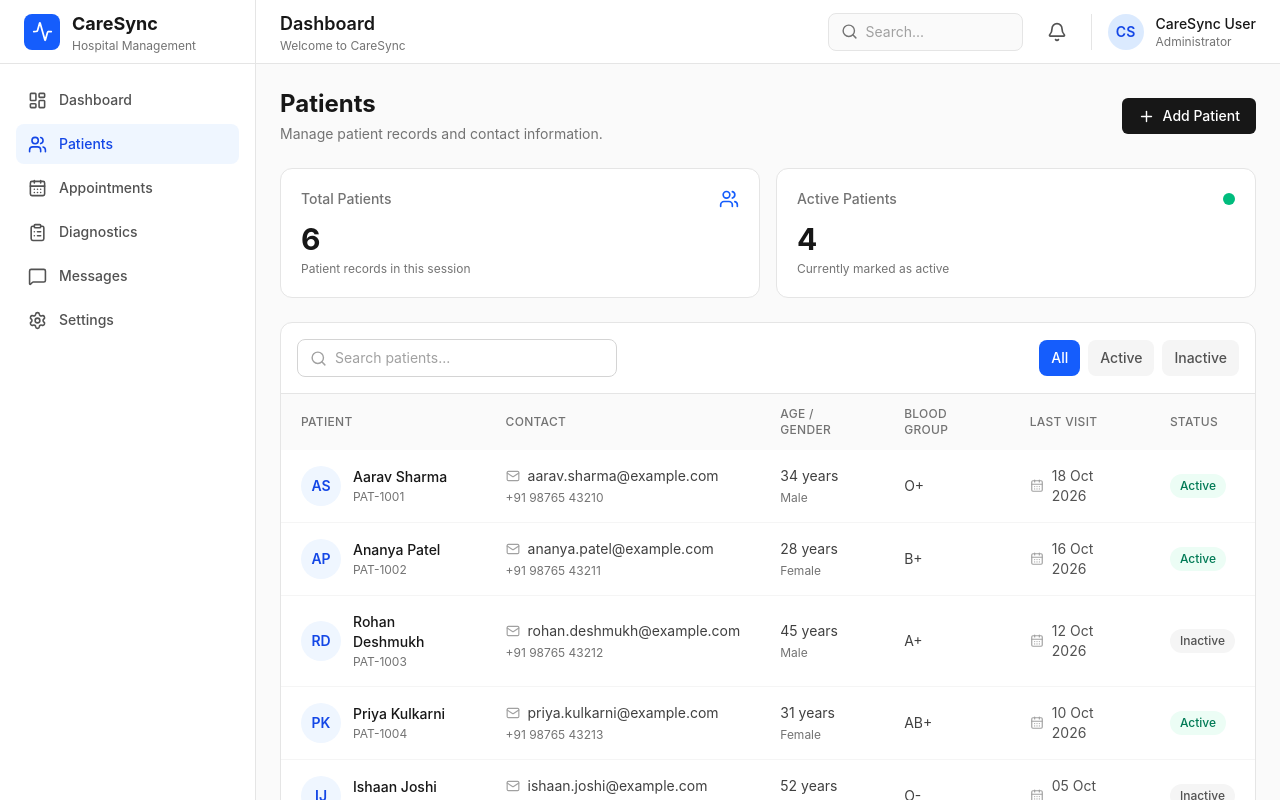
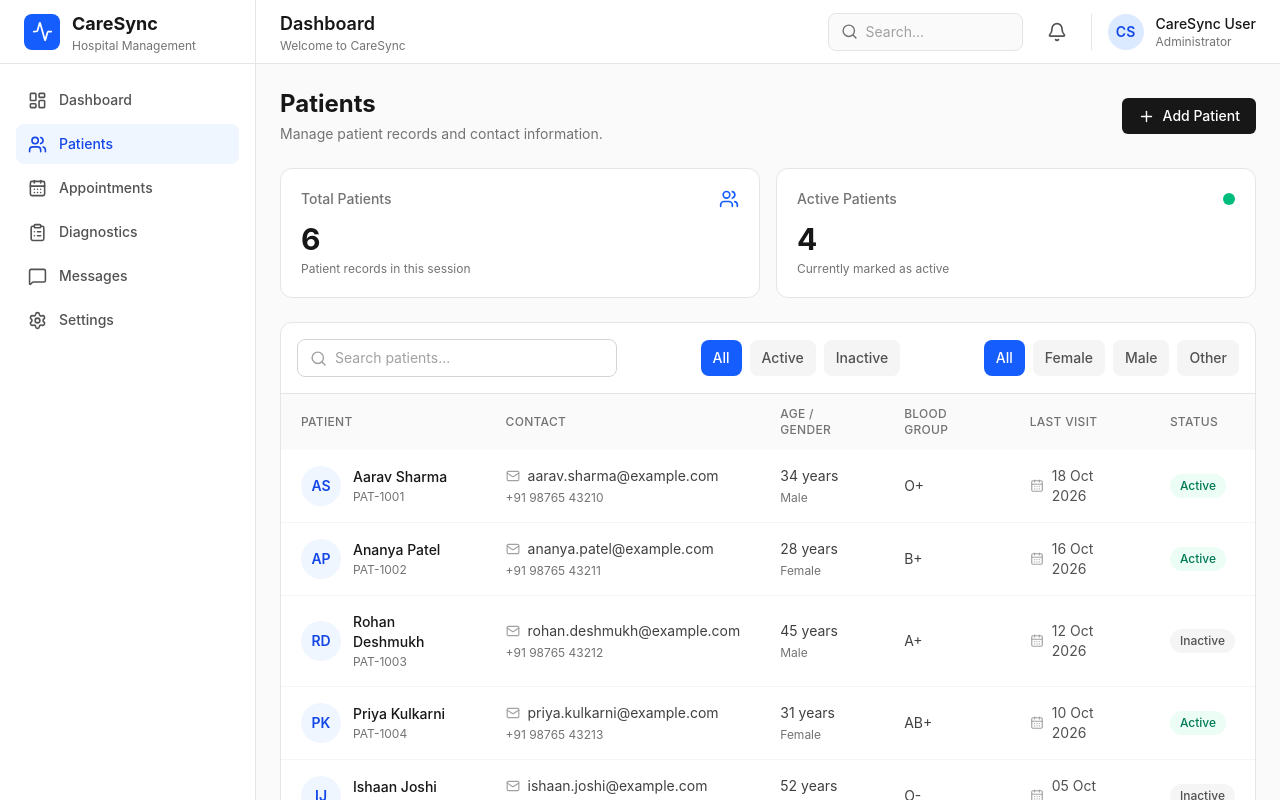
Before and after one commit to Labhadepriya/caresync, a React (Vite) app in the folder frontend/: page /patients in a window 1280 px wide. Shown: the top 800 px of the page. Built offline with nearby package versions, Linux system fonts and the light colour scheme.

Commit message:
feat: improve patient search and filters

```diff
--- a/frontend/src/pages/PatientsPage.tsx
+++ b/frontend/src/pages/PatientsPage.tsx
@@ -5,6 +5,7 @@
 import type { Patient, PatientStatus } from "@/data/mockPatients";
 
 type StatusFilter = "All" | PatientStatus;
+type GenderFilter = "All" | Patient["gender"];
 
 interface PatientForm {
   name: string;
@@ -28,6 +29,7 @@
   const [patients, setPatients] = useState<Patient[]>(mockPatients);
   const [search, setSearch] = useState("");
   const [statusFilter, setStatusFilter] = useState<StatusFilter>("All");
+  const [genderFilter, setGenderFilter] = useState<GenderFilter>("All");
   const [showForm, setShowForm] = useState(false);
   const [form, setForm] = useState<PatientForm>(emptyForm);
 
@@ -44,14 +46,19 @@
         patient.name,
         patient.email,
         patient.phone,
+        patient.bloodGroup,
+        patient.gender,
       ].some((value) => value.toLowerCase().includes(query));
 
       const matchesStatus =
         statusFilter === "All" || patient.status === statusFilter;
 
-      return matchesSearch && matchesStatus;
+      const matchesGender =
+        genderFilter === "All" || patient.gender === genderFilter;
+
+      return matchesSearch && matchesStatus && matchesGender;
     });
-  }, [patients, search, statusFilter]);
+  }, [patients, search, statusFilter, genderFilter]);
 
   function handleAddPatient(event: React.FormEvent<HTMLFormElement>) {
     event.preventDefault();
@@ -71,6 +78,7 @@
     setPatients((current) => [newPatient, ...current]);
     setSearch("");
     setStatusFilter("All");
+    setGenderFilter("All");
     setForm(emptyForm);
     setShowForm(false);
   }
@@ -290,6 +298,24 @@
               </button>
             ))}
           </div>
+
+          <div className="flex flex-wrap gap-2" aria-label="Filter by gender">
+            {(["All", "Female", "Male", "Other"] as const).map((gender) => (
+              <button
+                key={gender}
+                type="button"
+                onClick={() => setGenderFilter(gender)}
+                aria-pressed={genderFilter === gender}
+                className={`rounded-lg px-3 py-2 text-sm font-medium transition-colors ${
+                  genderFilter === gender
+                    ? "bg-blue-600 text-white"
+                    : "bg-neutral-100 text-neutral-600 hover:bg-neutral-200"
+                }`}
+              >
+                {gender}
+              </button>
+            ))}
+          </div>
         </div>
 
         <div className="overflow-x-auto">
```
